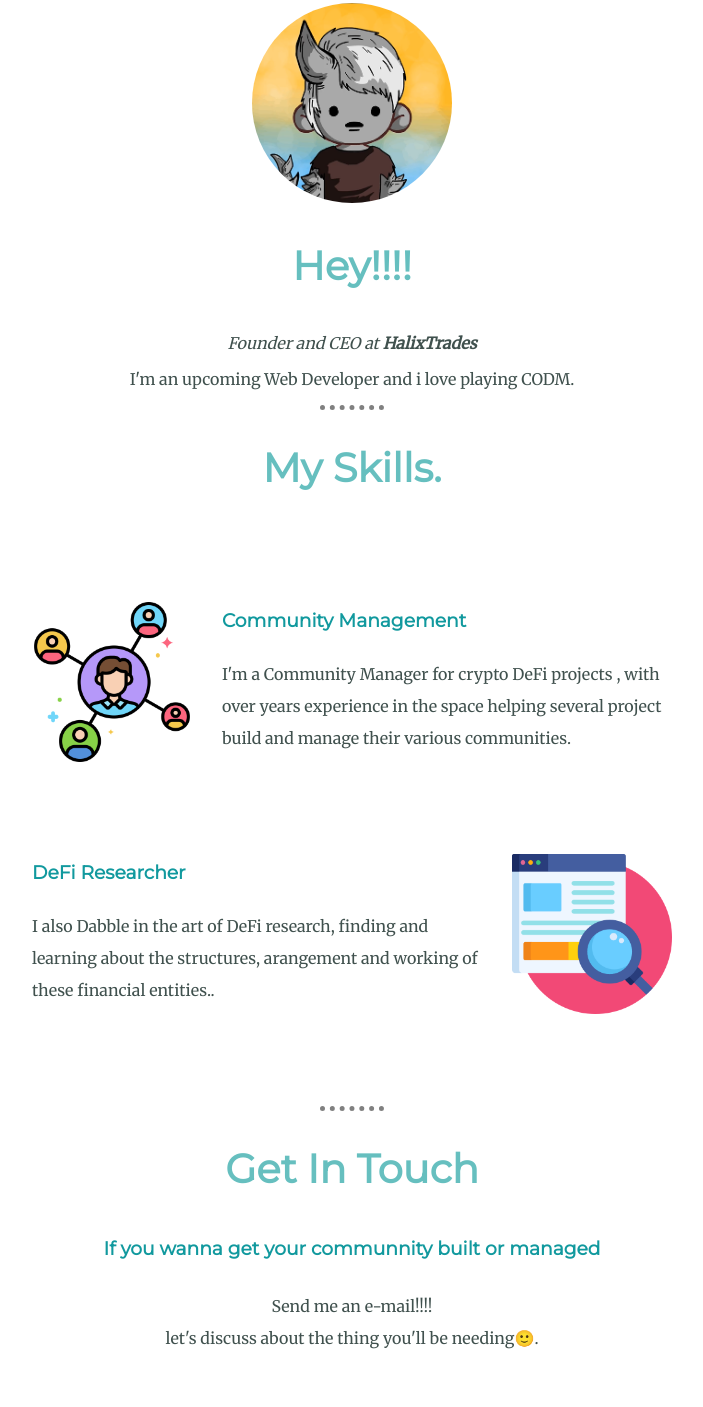
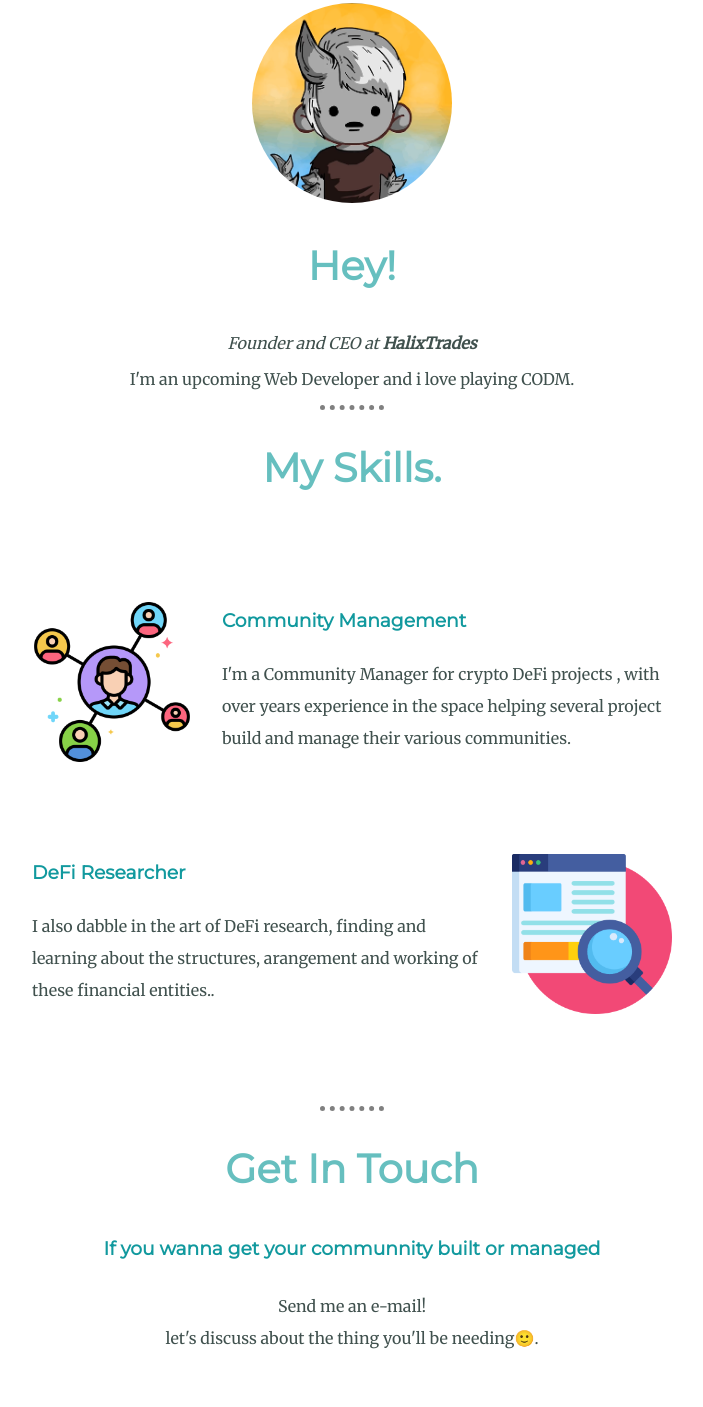
Before and after one commit to ohalix/My-Personal-Site, a plain HTML site: page index.html in a window 1280 px wide. Shown: the part 913-2320 px from the top of the page, without its empty margins (288-991 px from the left). Drawn offline with Linux system fonts and the light colour scheme.

Commit message:
Eddited HTML

```diff
--- a/index.html
+++ b/index.html
@@ -22,7 +22,7 @@
     <div class="middle-container">
         <div class="profile">
           <img class="profile-pic" src="Images/Mine.png" alt="">
-          <h2>Hey!!!!</h2>
+          <h2>Hey!</h2>
           <i><p>Founder and CEO at <b>HalixTrades</b></p></i>
           <p>I'm an upcoming Web Developer and i love playing CODM.</p>
         </div>
@@ -37,14 +37,14 @@
           <div class="skill-row">
             <img class="defi-img" src="Images/seo.png" alt="">
             <h3>DeFi Researcher</h3>
-            <p>I also Dabble in the art of DeFi research, finding and learning about the structures, arangement and working of these financial entities..</p>
+            <p>I also dabble in the art of DeFi research, finding and learning about the structures, arangement and working of these financial entities..</p>
           </div>
         </div>
         <hr>
         <div class="contact-me">
           <h2>Get In Touch</h2>
           <h3>If you wanna get your communnity built or managed</h3>
-          <p id="contact-desc">Send me an e-mail!!!!<br>let's discuss about the thing you'll be needing🙂.</p><br>
+          <p id="contact-desc">Send me an e-mail!<br>let's discuss about the thing you'll be needing🙂.</p><br>
           <button class="btn"><a id="contact-btn" href="mailto:olamide3121@email.com">CONTACT ME</a></button>
         </div>
       </div>
```
